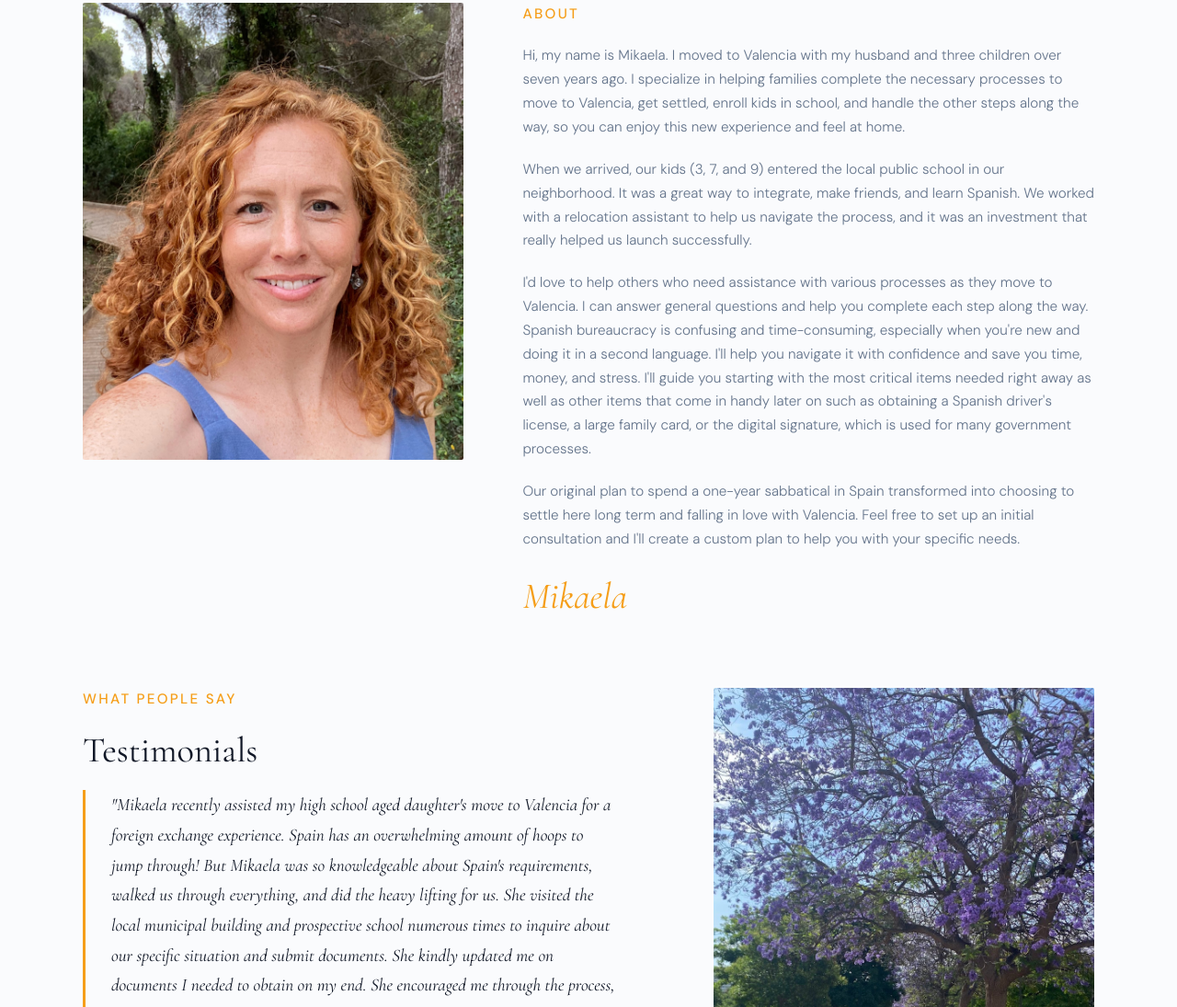
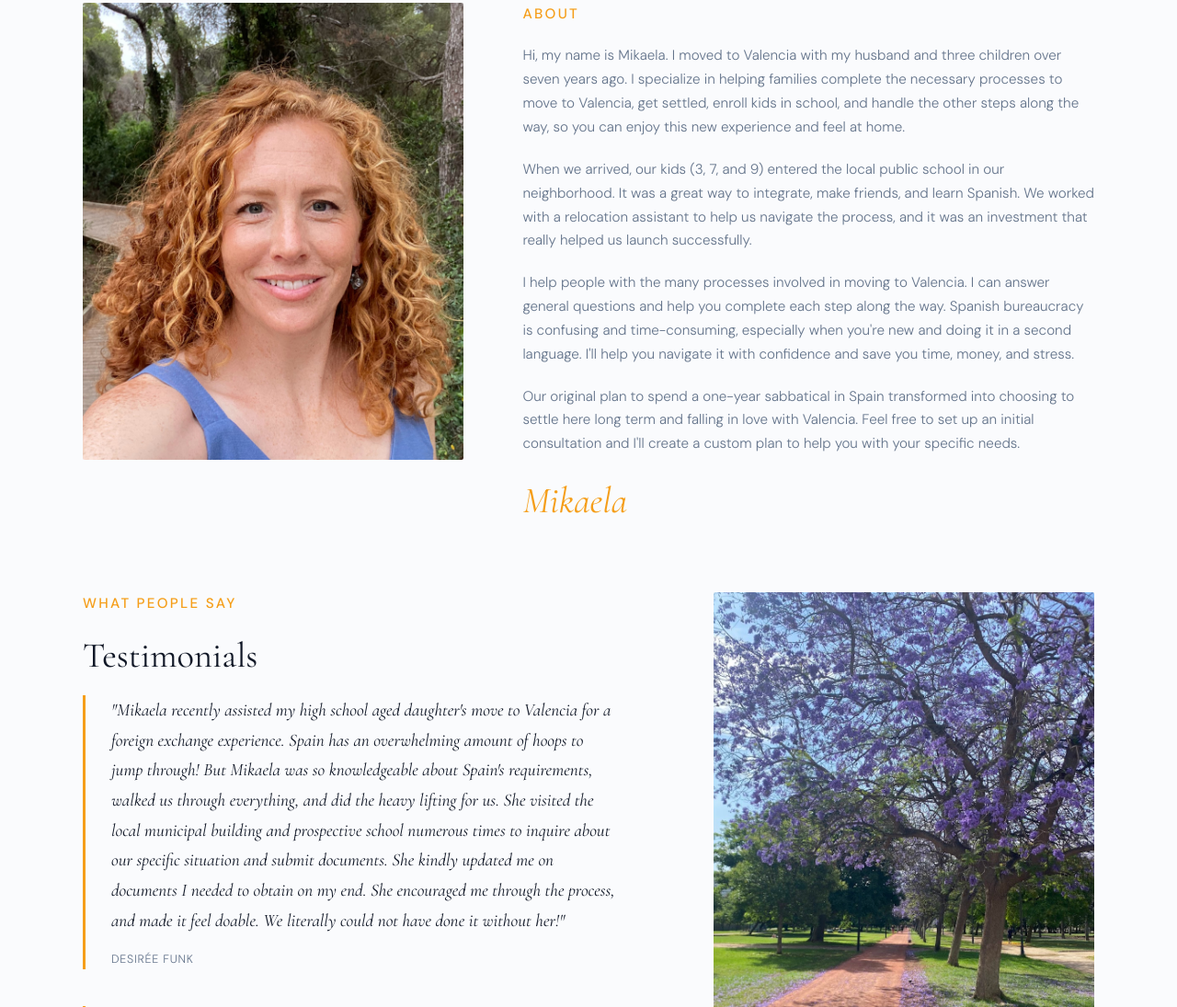
Before and after one commit to mikaelalarson-sys/turia-ventures, a plain HTML site: page index.html in a window 1280 px wide. Shown: the part 2214-3309 px from the top of the page at 92% size. Drawn offline with nearby package versions, Linux system fonts and the light colour scheme.

Commit message:
Tighten About section copy
Co-Authored-By: Claude Opus 5.5 <noreply@anthropic.com>

```diff
--- a/index.html
+++ b/index.html
@@ -844,7 +844,7 @@
 
         <p>Hi, my name is Mikaela. I moved to Valencia with my husband and three children over seven years ago. I specialize in helping families complete the necessary processes to move to Valencia, get settled, enroll kids in school, and handle the other steps along the way, so you can enjoy this new experience and feel at home.</p>
         <p>When we arrived, our kids (3, 7, and 9) entered the local public school in our neighborhood. It was a great way to integrate, make friends, and learn Spanish. We worked with a relocation assistant to help us navigate the process, and it was an investment that really helped us launch successfully.</p>
-        <p>I'd love to help others who need assistance with various processes as they move to Valencia. I can answer general questions and help you complete each step along the way. Spanish bureaucracy is confusing and time-consuming, especially when you're new and doing it in a second language. I'll help you navigate it with confidence and save you time, money, and stress. I'll guide you starting with the most critical items needed right away as well as other items that come in handy later on such as obtaining a Spanish driver's license, a large family card, or the digital signature, which is used for many government processes.</p>
+        <p>I help people with the many processes involved in moving to Valencia. I can answer general questions and help you complete each step along the way. Spanish bureaucracy is confusing and time-consuming, especially when you're new and doing it in a second language. I'll help you navigate it with confidence and save you time, money, and stress.</p>
         <p>Our original plan to spend a one-year sabbatical in Spain transformed into choosing to settle here long term and falling in love with Valencia. Feel free to set up an initial consultation and I'll create a custom plan to help you with your specific needs.</p>
         <span class="signature">Mikaela</span>
       </div>
```
